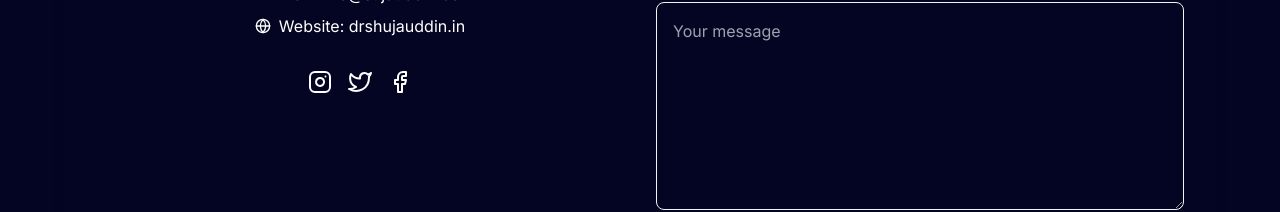
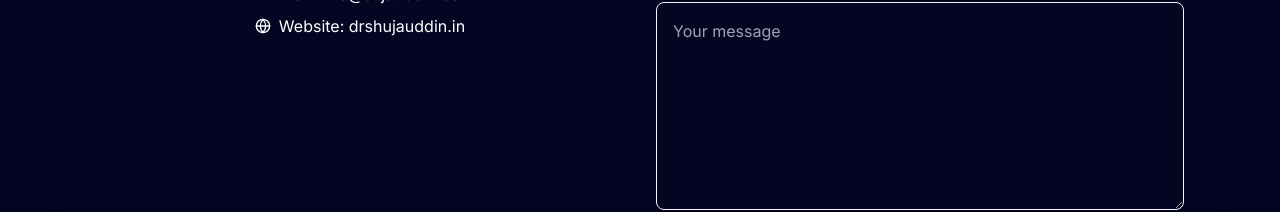
Before and after one commit to B-Mustafa/drshujauddin, a Next.js app: page /contact in a window 1280 px wide. Shown: the part 574-786 px from the top of the page. Built offline with nearby package versions, Linux system fonts and the light colour scheme; no server answers.

Commit message:
removed social links which were not needed

```diff
--- a/app/contact/page.tsx
+++ b/app/contact/page.tsx
@@ -63,11 +63,7 @@ import Footer from '@/components/Footer';
                 <FiGlobe className="mr-2" />
                 <p>Website: drshujauddin.in</p>
               </div>
-              <div className="flex justify-center mt-8 space-x-4">
-                <a href="#" target="_blank" rel="noopener noreferrer"><FiInstagram className="text-2xl text-white hover:text-gray-400" /></a>
-                <a href="#" target="_blank" rel="noopener noreferrer"><FiTwitter className="text-2xl text-white hover:text-gray-400" /></a>
-                <a href="#" target="_blank" rel="noopener noreferrer"><FiFacebook className="text-2xl text-white hover:text-gray-400" /></a>
-              </div>
+
             </div>
           </div>
           {/* Get in Touch */}
```
